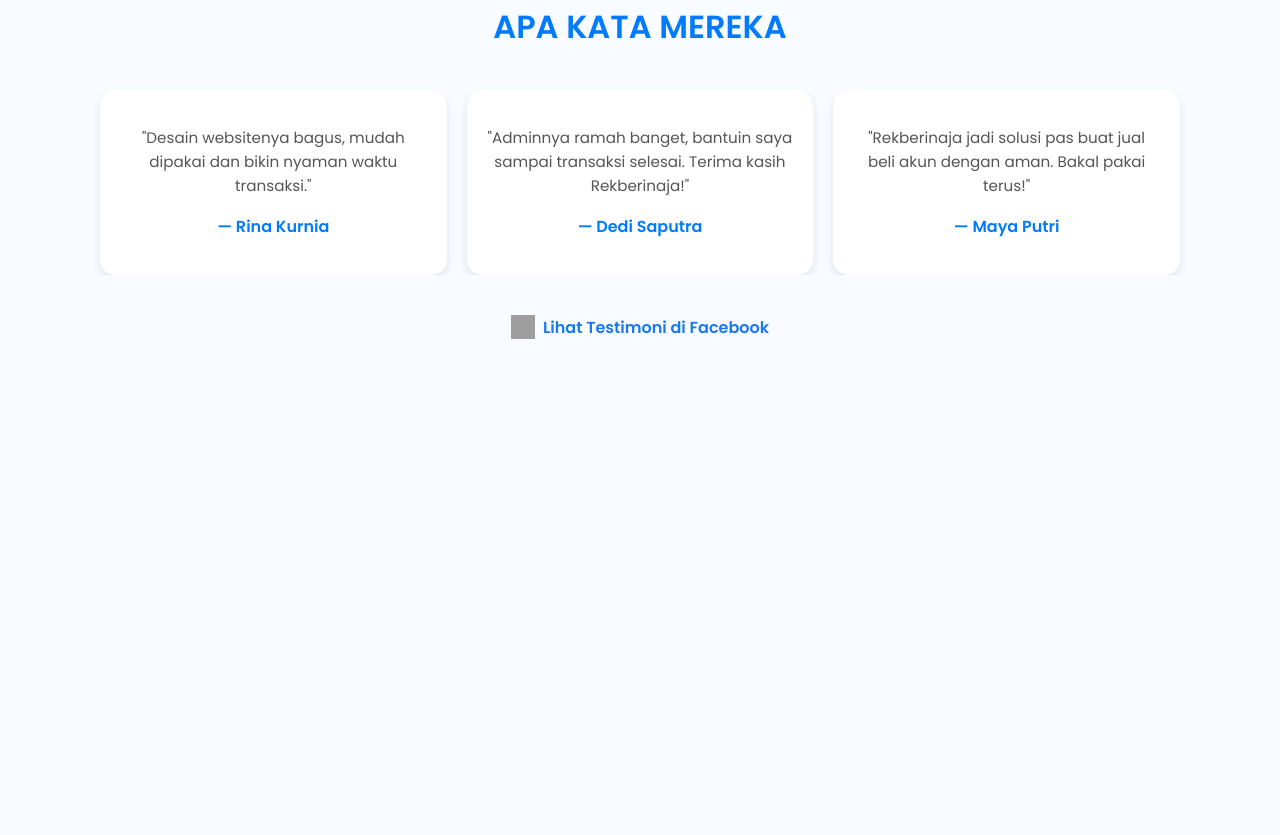
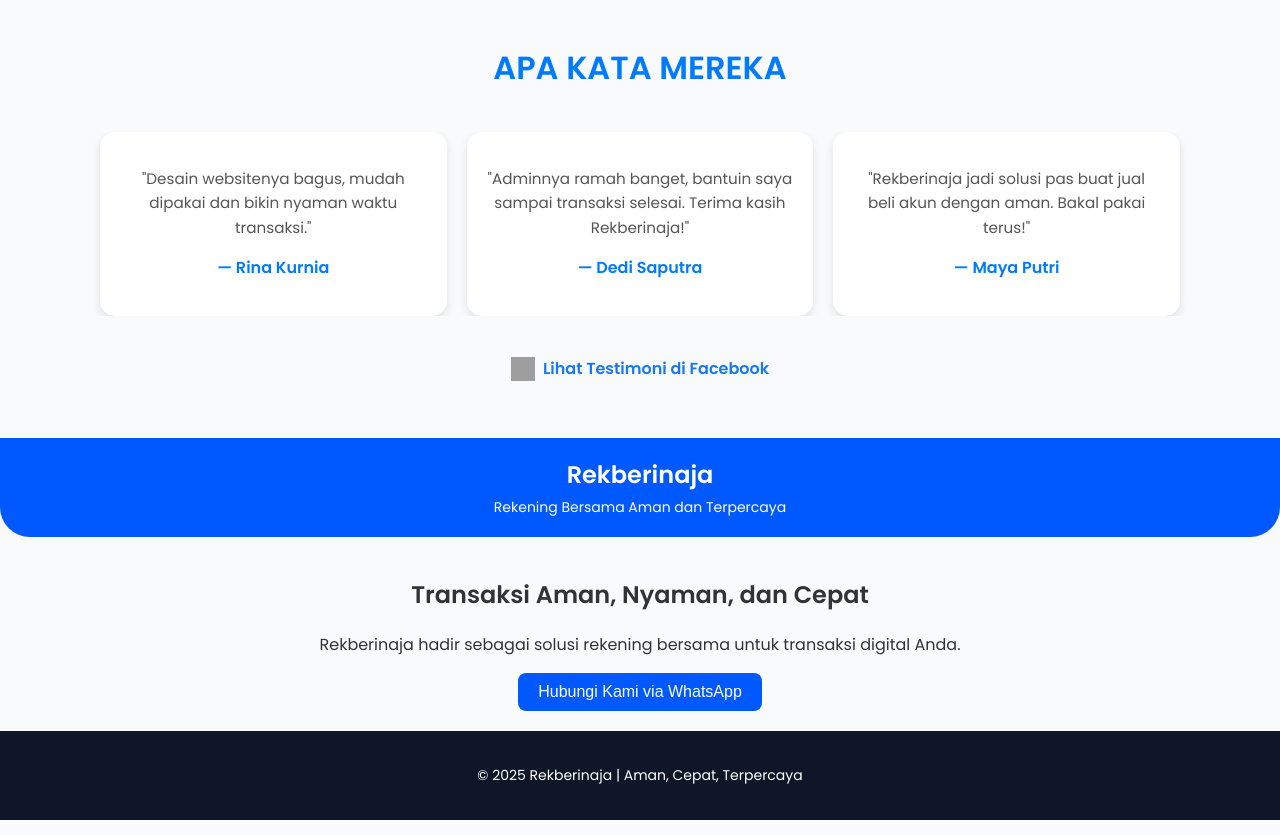
Before and after one commit to travelindo168/REKBERIN, a plain HTML site: page index.html in a window 1280 px wide. Shown: the part 1291-2126 px from the top of the page. Before the commit the page ends 1687 px from the top, so only its background shows below. Drawn offline with Linux system fonts and the light colour scheme; grey boxes are pictures that could not be loaded.

Commit message:
Update index.html

```diff
--- a/index.html
+++ b/index.html
@@ -468,3 +468,105 @@
     window.addEventListener('resize', resizeFix);
   </script></body>
 </html>
+<!DOCTYPE html>
+<html lang="id">
+<head>
+  <meta charset="UTF-8" />
+  <meta name="viewport" content="width=device-width, initial-scale=1.0" />
+
+  <title>Rekberinaja - Rekening Bersama Aman dan Terpercaya</title>
+  <meta name="description" content="Rekberinaja adalah layanan rekening bersama terpercaya untuk transaksi digital, jual beli akun game, dan berbagai keperluan online lainnya.">
+  <meta name="keywords" content="rekber, rekening bersama, rekber aman, jual beli akun game, transaksi digital aman">
+  <meta name="author" content="Rekberinaja">
+
+  <link rel="canonical" href="https://rekberinaja.github.io/" />
+
+  <!-- Open Graph / Facebook -->
+  <meta property="og:type" content="website" />
+  <meta property="og:title" content="Rekberinaja - Rekening Bersama Aman dan Terpercaya" />
+  <meta property="og:description" content="Layanan rekening bersama terpercaya untuk transaksi digital Anda." />
+  <meta property="og:image" content="https://rekberinaja.github.io/images/banner-rekberinaja.jpg" />
+  <meta property="og:url" content="https://rekberinaja.github.io/" />
+  <meta property="og:site_name" content="Rekberinaja" />
+
+  <!-- Twitter Card -->
+  <meta name="twitter:card" content="summary_large_image" />
+  <meta name="twitter:title" content="Rekberinaja - Rekening Bersama Aman dan Terpercaya" />
+  <meta name="twitter:description" content="Rekberinaja, layanan rekening bersama untuk transaksi digital aman dan terpercaya." />
+  <meta name="twitter:image" content="https://rekberinaja.github.io/images/banner-rekberinaja.jpg" />
+
+  <!-- Favicon -->
+  <link rel="icon" href="https://rekberinaja.github.io/images/favicon.png" type="image/png" />
+
+  <!-- Structured Data (SEO Schema) -->
+  <script type="application/ld+json">
+  {
+    "@context": "https://schema.org",
+    "@type": "Organization",
+    "name": "Rekberinaja",
+    "url": "https://rekberinaja.github.io/",
+    "logo": "https://rekberinaja.github.io/images/logo.png",
+    "sameAs": [
+      "https://www.facebook.com/rekberinaja",
+      "https://www.instagram.com/rekberinaja"
+    ],
+    "description": "Rekberinaja adalah layanan rekening bersama terpercaya untuk transaksi digital dan jual beli akun."
+  }
+  </script>
+
+  <!-- CSS -->
+  <style>
+    body {
+      font-family: 'Poppins', sans-serif;
+      margin: 0;
+      padding: 0;
+      background: #f8fafc;
+    }
+    header {
+      background: #0059ff;
+      color: white;
+      padding: 1.2em;
+      text-align: center;
+    }
+    main {
+      padding: 20px;
+      text-align: center;
+    }
+    .cta {
+      background: #0059ff;
+      color: white;
+      padding: 10px 20px;
+      border: none;
+      border-radius: 8px;
+      cursor: pointer;
+      font-size: 16px;
+    }
+    footer {
+      background: #0e1628;
+      color: #fff;
+      padding: 20px;
+      text-align: center;
+      font-size: 14px;
+    }
+  </style>
+</head>
+
+<body>
+  <header>
+    <h1>Rekberinaja</h1>
+    <p>Rekening Bersama Aman dan Terpercaya</p>
+  </header>
+
+  <main>
+    <h2>Transaksi Aman, Nyaman, dan Cepat</h2>
+    <p>Rekberinaja hadir sebagai solusi rekening bersama untuk transaksi digital Anda.</p>
+    <a href="https://wa.me/6289531332329" target="_blank">
+      <button class="cta">Hubungi Kami via WhatsApp</button>
+    </a>
+  </main>
+
+  <footer>
+    <p>© 2025 Rekberinaja | Aman, Cepat, Terpercaya</p>
+  </footer>
+</body>
+</html>
```
